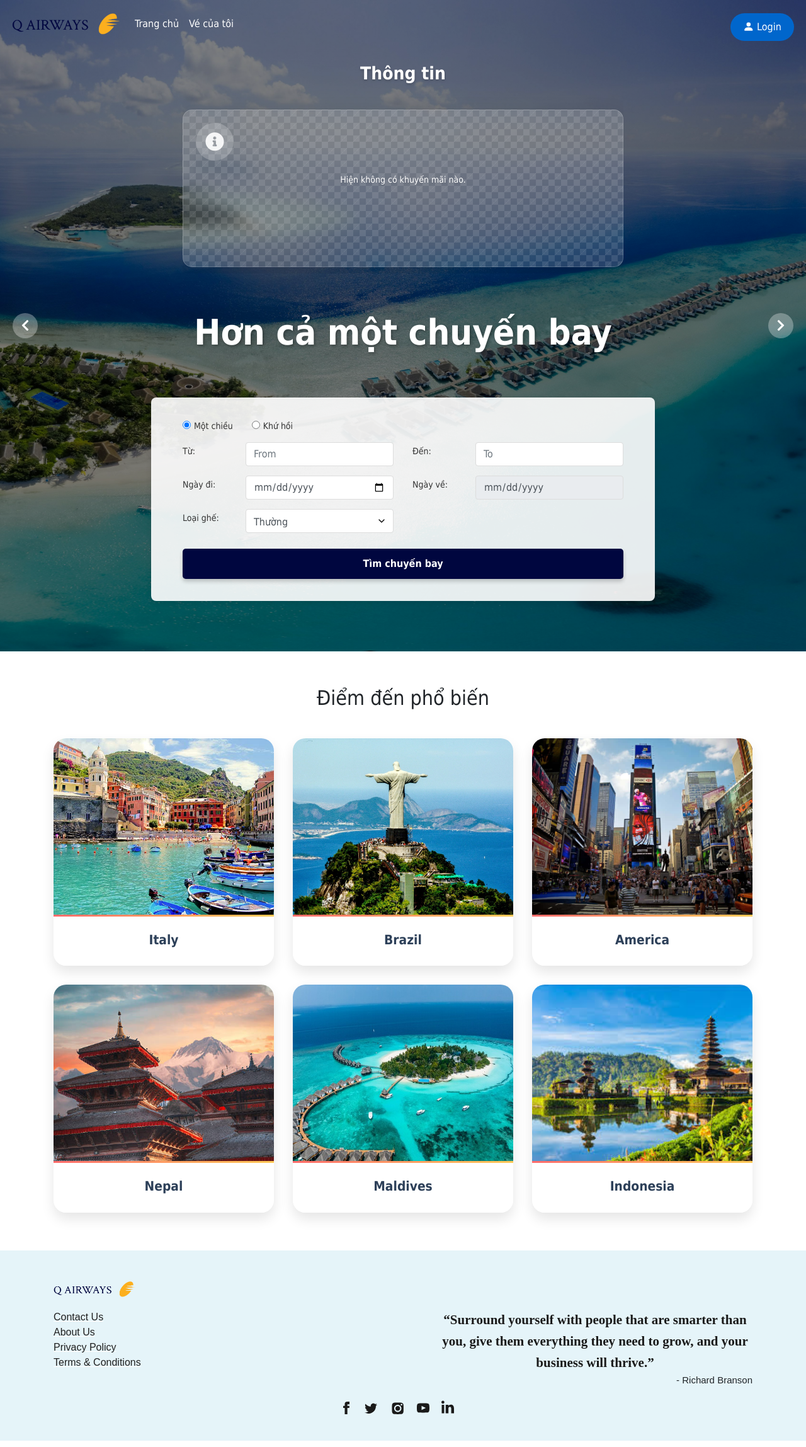
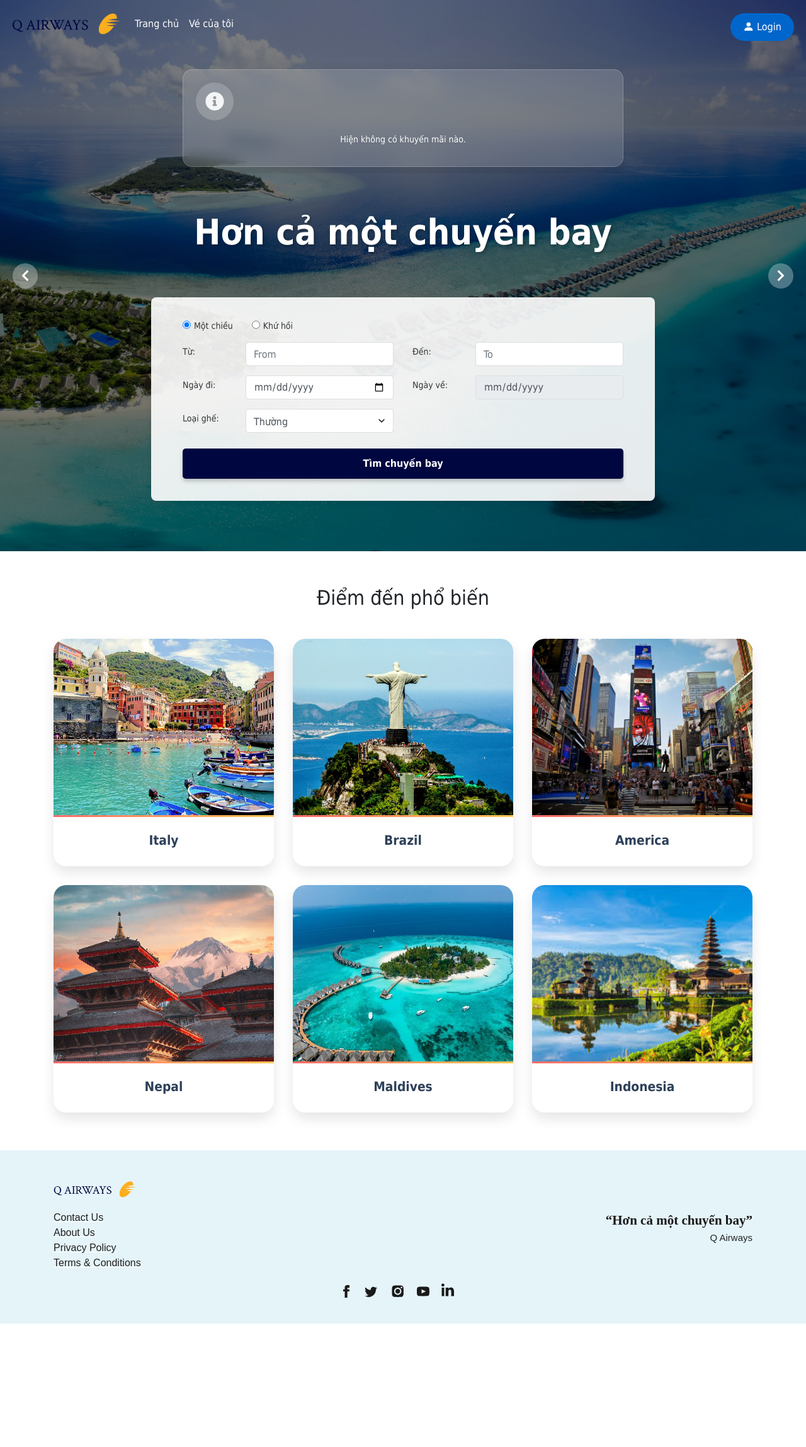
Before and after one commit to huytu0702/capstone, a Django app: page / in a window 1280 px wide. Shown: the whole page at 63% size. After the commit the page ends 2101 px from the top, so only its background shows below. Run offline with Django 3.2, Linux system fonts and the light colour scheme; data that the repository does not hold is empty; some libraries are stand-ins or nearby versions; some web fonts are replaced.

Commit message:
chỉnh tý

```diff
--- a/flight/static/css/search_style.css
+++ b/flight/static/css/search_style.css
@@ -465,7 +465,7 @@ button:active {
 .selection-div {
     position: fixed;
     z-index: 99;
-    background-image: linear-gradient(135deg, rgba(220, 20, 60, .85), rgba(184, 1, 123, .85));
+    background-image: linear-gradient(39deg, #002855, #005792);
     height: 10%;
     width: 100%;
     bottom: 0;
@@ -573,8 +573,7 @@ button:active {
     transition-duration: 0.6s;
     transition-timing-function: cubic-bezier(0.68, -0.55, 0.265, 1.55);
 
-    background: #b80190;
-    background: linear-gradient(45deg, crimson 0%, #b80190 100%);
+    background: linear-gradient(39deg, #002855, #005792);
     /*background: #05abe0;*/
     /*background: linear-gradient(45deg, #05abe0 0%,#8200f4 100%);*/
 
--- a/flight/static/css/styles.css
+++ b/flight/static/css/styles.css
@@ -7,13 +7,19 @@
 }
 
 @keyframes changeBackground {
-    0%, 33% {
+
+    0%,
+    33% {
         background-image: linear-gradient(rgba(0, 0, 0, 0.5), rgba(0, 0, 0, 0.5)), url('../img/maldives.jpg');
     }
-    34%, 66% {
+
+    34%,
+    66% {
         background-image: linear-gradient(rgba(0, 0, 0, 0.5), rgba(0, 0, 0, 0.5)), url('../img/santorini.jpg');
     }
-    67%, 100% {
+
+    67%,
+    100% {
         background-image: linear-gradient(rgba(0, 0, 0, 0.5), rgba(0, 0, 0, 0.5)), url('../img/paris.jpg');
     }
 }
@@ -50,7 +56,8 @@ select.form-control {
 }
 
 .promotions {
-    max-width: 700px; /* Giảm max-width tổng thể */
+    max-width: 700px;
+    /* Giảm max-width tổng thể */
     margin: 20px auto;
     padding: 0 15px;
 }
@@ -69,18 +76,17 @@ select.form-control {
     flex-direction: column;
     justify-content: flex-start;
     align-items: center;
-    min-height: 250px; /* Giảm chiều cao */
-    width: 250px; /* Giảm chiều rộng */
-    padding: 20px 20px; /* Giảm padding */
+    min-height: 150px;
+    /* Giảm chiều cao */
+    width: 250px;
+    /* Giảm chiều rộng */
+    padding: 20px 20px;
+    /* Giảm padding */
     background: rgba(255, 255, 255, 0.15);
-    background-image:
-        linear-gradient(45deg, rgba(255,255,255,0.1) 25%, transparent 25%),
-        linear-gradient(-45deg, rgba(255,255,255,0.1) 25%, transparent 25%),
-        linear-gradient(45deg, transparent 75%, rgba(255,255,255,0.1) 75%),
-        linear-gradient(-45deg, transparent 75%, rgba(255,255,255,0.1) 75%);
     background-size: 20px 20px;
     background-position: 0 0, 0 10px, 10px -10px, -10px 0px;
-    border-radius: 15px; /* Giảm border radius */
+    border-radius: 15px;
+    /* Giảm border radius */
     border: 1px solid rgba(255, 255, 255, 0.2);
     box-shadow: 0 8px 32px rgba(0, 0, 0, 0.1);
     backdrop-filter: blur(10px);
@@ -88,7 +94,8 @@ select.form-control {
 }
 
 .promotion-icon {
-    width: 60px; /* Giảm kích thước icon */
+    width: 60px;
+    /* Giảm kích thước icon */
     height: 60px;
     display: flex;
     align-items: center;
@@ -99,13 +106,15 @@ select.form-control {
 }
 
 .promotion-icon i {
-    font-size: 30px; /* Giảm kích thước icon */
+    font-size: 30px;
+    /* Giảm kích thước icon */
     color: rgba(255, 255, 255, 0.9);
     animation: float 3s ease-in-out infinite;
 }
 
 .swiper-slide h3 {
-    font-size: 18px; /* Giảm kích thước font */
+    font-size: 18px;
+    /* Giảm kích thước font */
     color: #ffffff;
     margin-bottom: 12px;
     font-weight: 600;
@@ -114,7 +123,8 @@ select.form-control {
 }
 
 .swiper-slide p {
-    font-size: 14px; /* Giảm kích thước font */
+    font-size: 14px;
+    /* Giảm kích thước font */
     color: #ffffff;
     line-height: 1.5;
     margin-bottom: 12px;
@@ -127,7 +137,8 @@ select.form-control {
     align-items: center;
     justify-content: center;
     gap: 6px;
-    font-size: 12px; /* Giảm kích thước font */
+    font-size: 12px;
+    /* Giảm kích thước font */
     color: rgba(255, 255, 255, 0.8);
     margin-top: auto;
     padding-top: 12px;
@@ -135,11 +146,16 @@ select.form-control {
     width: 100%;
 }
 
+.swiper-pagination-bullet {
+    background: #00063F !important;
+}
+
 /* Responsive adjustments */
-@media (max-width: 768px) {
+@media (max-width: 710px) {
     .swiper-slide {
-        width: 220px; /* Giảm thêm với màn hình nhỏ */
-        min-height: 220px;
+        width: 50px;
+        /* Giảm thêm với màn hình nhỏ */
+        min-height: 50px;
         padding: 20px 15px;
     }
 
--- a/flight/templates/flight/index.html
+++ b/flight/templates/flight/index.html
@@ -94,13 +94,9 @@
           </nav>
 
           <div class="swiper promotions">
-            <h2>Thông tin</h2>
             <div class="swiper-wrapper promotion-slider">
                 {% for promotion in promotions %}
                     <div class="swiper-slide promotion-slide">
-                        <div class="promotion-icon">
-                            <i class="fas fa-gift"></i>
-                        </div>
                         <h3>{{ promotion.title }}</h3>
                         <p>{{ promotion.description }}</p>
                         <p class="promotion-date">
--- a/flight/templates/flight/layout.html
+++ b/flight/templates/flight/layout.html
@@ -104,8 +104,8 @@
               </div>
             </div>
             <div class="quote-container">
-              <div class="quote">“Surround yourself with people that are smarter than you, give them everything they need to grow, and your business will thrive.”</div>
-              <div class="quote-by">- Richard Branson</div>
+              <div class="quote">“Hơn cả một chuyến bay.”</div>
+              <div class="quote-by">Q Airways</div>
             </div>
           </div>
           <div class="social-links">
--- a/flight/templates/flight/layout3.html
+++ b/flight/templates/flight/layout3.html
@@ -48,8 +48,8 @@
               </div>
             </div>
             <div class="quote-container">
-              <div class="quote">“Surround yourself with people that are smarter than you, give them everything they need to grow, and your business will thrive.”</div>
-              <div class="quote-by">- Richard Branson</div>
+              <div class="quote">“Hơn cả một chuyến bay”</div>
+              <div class="quote-by">Q Airways</div>
             </div>
           </div>
           <div class="social-links">
```
